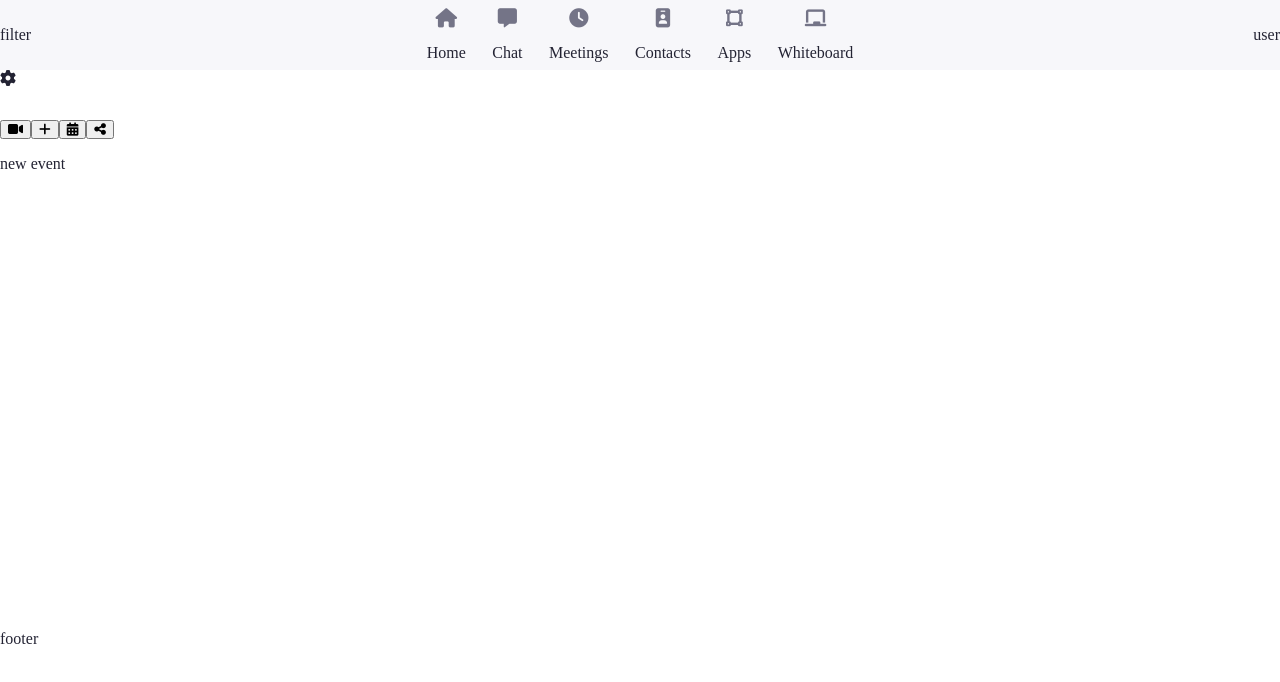
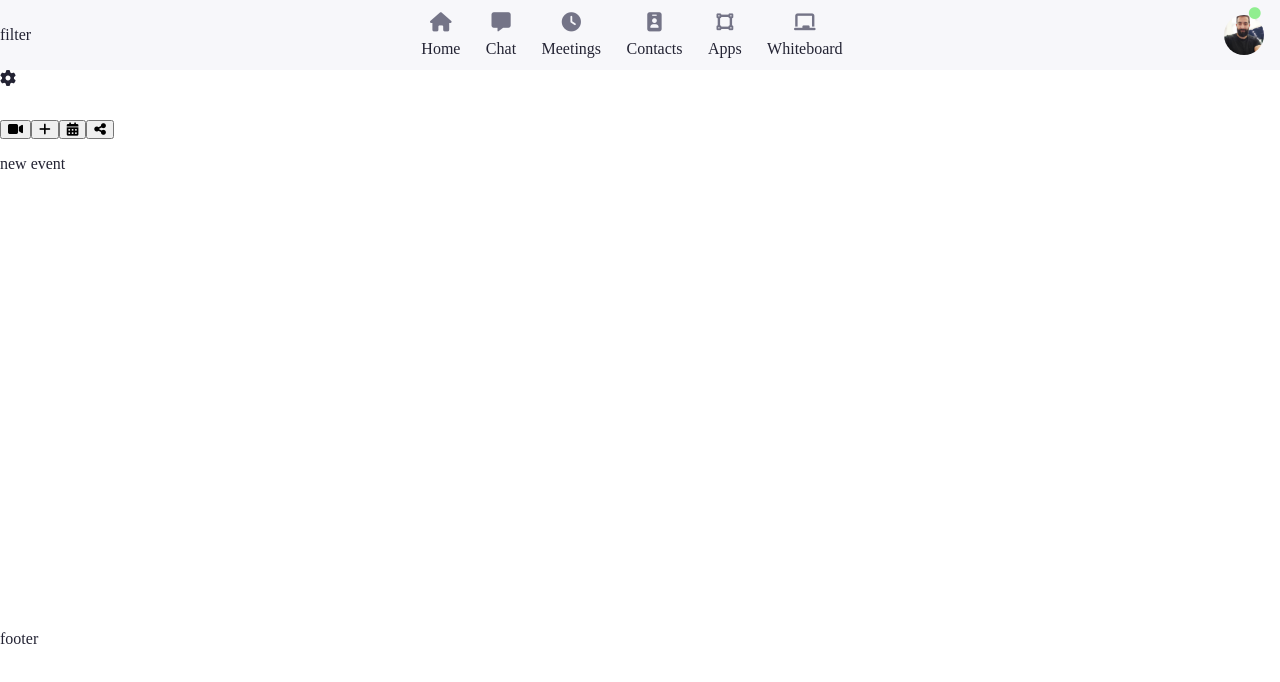
Before and after one commit to tal0311/zoom-clone-frontend, a Vue app: page / in a window 1280 px wide. Shown: the top 682 px of the page. Built offline with nearby package versions, Linux system fonts and the light colour scheme.

Commit message:
user-preview cmp

```diff
--- a/src/assets/styles/components/user-preview.scss
+++ b/src/assets/styles/components/user-preview.scss
@@ -1,4 +1,21 @@
 .user-preview {
   width: 100%;
   justify-content: flex-end;
+  position: relative;
+  margin-inline-end: 1rem;
+  img {
+    border-radius: 50%;
+    width: 40px;
+    height: 40px;
+    object-fit: cover;
+  }
+
+  &::after {
+    content: '.';
+    position: absolute;
+    top: -5.5rem;
+    right: -0.2rem;
+    font-size: 100px;
+    color: lightgreen;
+  }
 }
--- a/src/assets/styles/setup/_mixins.scss
+++ b/src/assets/styles/setup/_mixins.scss
@@ -4,6 +4,7 @@
   align-items: center;
   flex-direction: column;
   p {
+    margin-top: 8px;
     margin-bottom: 0px;
   }
   i {
--- a/src/components/app-nav.vue
+++ b/src/components/app-nav.vue
@@ -2,18 +2,18 @@
   <nav class="app-nav flex space-between align-center">
     <div class="filter-container">filter</div>
     <nav-actions></nav-actions>
-    <div class="user-preview flex">
-      <p>user</p>
-    </div>
+    <user-preview></user-preview>
   </nav>
 </template>
 
 <script>
 import navActions from './nav-actions.vue'
+import userPreview from './user-preview.vue'
 export default {
   name: 'app-nav',
   components: {
     navActions,
+    userPreview,
   },
 }
 </script>
--- /dev/null
+++ b/src/components/user-preview.vue
@@ -0,0 +1,13 @@
+<template>
+  <div class="user-preview flex">
+    <img src="./../assets/images/tal-profile.jpg" />
+  </div>
+</template>
+
+<script>
+export default {
+  name: 'user-preview',
+}
+</script>
+
+<style></style>
```
Also changed, not shown: src/assets/images/tal-profile.jpg (added).
